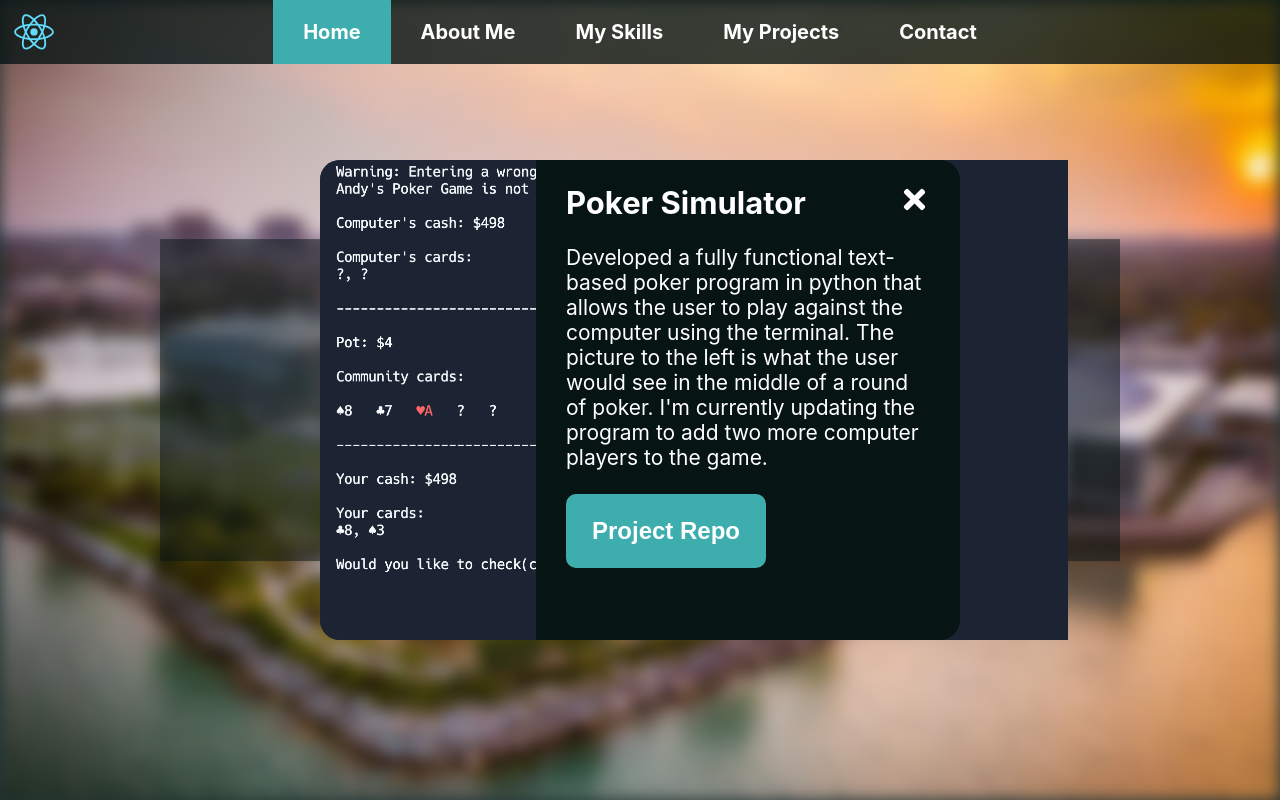
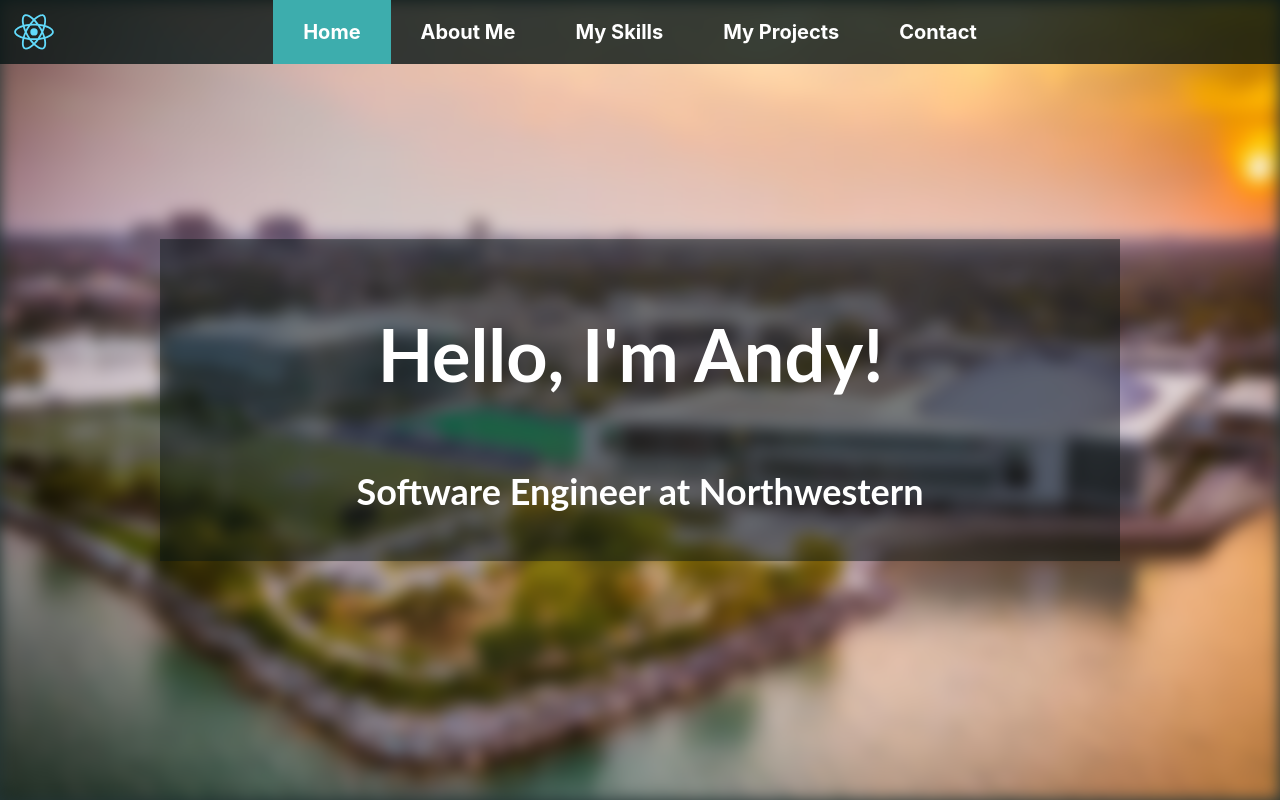
Before and after one commit to Andy-V12345/Personal-Website, a React (Create React App) app in the folder andy-website/: page / in a window 1280 px wide. Shown: the top 800 px of the page. Built offline with nearby package versions, Linux system fonts and the light colour scheme.

Commit message:
added project description display

```diff
--- a/andy-website/src/App.css
+++ b/andy-website/src/App.css
@@ -355,16 +355,29 @@ img.bg {
   height: 75%;
 }
 
+.background-container {
+  position: fixed;
+  width: 100%;
+  height: 100vh;
+  top: 0;
+  left: 0;
+}
+
 .project-description-container {
   position: fixed;
   background-color: #213333;
   border-radius: 20px;
   color: white;
-  width: 50%;
-  height: 60vh;
+  width: 60%;
+  height: 65vh;
   left: 50%;
   top: 50%;
   transform: translate(-50%, -50%);
+}
+
+.hidden {
+  display: none;
+  visibility: collapse;
 }
 
 .project-image {
@@ -382,7 +395,7 @@ img.bg {
   background-color: rgba(7,20,20);
   padding: 0 20px;
   height: 100%;
-  max-width: 60%;
+  max-width: 55%;
   right: 0;
   text-align: left;
 }
@@ -391,10 +404,14 @@ img.bg {
   position: absolute;
   margin-right: 30px;
   right: 0;
+  transform: rotate(-90deg);
+  transition: 0.3s ease-in-out;
 }
 
 .FaTimes.hover {
   color: #3DADAD;
+  transform: rotate(90deg);
+  transition: 0.3s ease-in-out;
 }
 
 .description-container h3 {
@@ -418,7 +435,3 @@ img.bg {
   padding: calc(7px + 2vmin) calc(10px + 2vmin);
   font-size: calc(8px + 2vmin);
 }
-
-.hidden {
-  visibility: hidden;
-}
--- a/andy-website/src/App.js
+++ b/andy-website/src/App.js
@@ -14,7 +14,24 @@ import React from 'react';
 
 function App() {
 
-  const [isDescriptionVisible, setVisibility] = React.useState(() => false)
+  const visibilityStates = {
+    'poker': false,
+    'weather': false,
+    'LLL': false
+  }
+
+  const [isVisible, setVisibility] = React.useState(() => visibilityStates)
+
+  function displayProject(id) {
+    visibilityStates[id] = true
+    setVisibility(visibilityStates)
+  }
+
+  function closeProject(id) {
+    visibilityStates[id] = false
+    setVisibility(visibilityStates)
+  }
+
 
   return (
     <div className='App'>
@@ -89,9 +106,21 @@ function App() {
         </div>
         <div className='right-container'>
           <div className='projects-container'>
-            <ProjectBox image='poker.png' title='Poker Simulator'>Skills used: Python</ProjectBox>
-            <ProjectBox image='weather.jpeg' title='Weather App'>Skills used: Swift, SwiftUI, XCode</ProjectBox>
-            <ProjectBox image='LLL.png' title='Linked List Library'>Skills used: Python</ProjectBox>
+            <ProjectBox onShow={() => displayProject('poker')}
+              image='poker.png'
+              title='Poker Simulator'>
+                Skills used: Python
+            </ProjectBox>
+            <ProjectBox onShow={() => displayProject('weather')}
+            image='weather.jpeg'
+            title='Weather App'>
+              Skills used: Swift, SwiftUI, XCode
+            </ProjectBox>
+            <ProjectBox onShow={() => displayProject('LLL')}
+            image='LLL.png'
+            title='Linked List Library'>
+              Skills used: Python
+            </ProjectBox>
           </div>
         </div>
       </div>
@@ -111,7 +140,23 @@ function App() {
 
       <Navbar />
 
-      <ProjectDescription className={isDescriptionVisible ? '' : 'hidden'}/>
+      <ProjectDescription id='poker' title='Poker Simulator' link='https://github.com/Andy-V12345/Poker' image='poker.png' visible={isVisible} onShow={closeProject}>
+        Developed a fully functional text-based poker program in python that allows the user to play against
+        the computer using the terminal. The picture to the left is what the user would see in the middle of a round of poker.
+        I'm currently updating the program to add two more computer players to the game.
+      </ProjectDescription>
+
+      <ProjectDescription id='weather' title='Weather App' link='https://github.com/Andy-V12345/Weather-App' image='weather.jpeg' visible={isVisible} onShow={closeProject}>
+        Programmed a rough replica of the Apple Weather App that displays information on current weather conditions, the 12-hour
+        and weekly forecast, precipitation, humidity, and the wind. The data is pulled from the OpenWeather API and is parsed
+        with Swift's Codable protocol. I also used Swift's CoreLocation library to access the user's location with their permission.
+      </ProjectDescription>
+
+      <ProjectDescription id='LLL' title='Linked List Library' link='https://github.com/Andy-V12345/Linked-List-Library' image='LLL.png' visible={isVisible} onShow={closeProject}>
+        Developed a Python library that provides 6 useful functionalities to linked lists. The library allows users to create a
+        linked list from a normal list; more conveniently access, replace, insert and delete data from a linked list; and obtain
+        the length of the linked list.
+      </ProjectDescription>
 
     </div>
 
--- a/andy-website/src/ProjectBox.js
+++ b/andy-website/src/ProjectBox.js
@@ -1,12 +1,12 @@
 import './App.css';
 import React from 'react';
 
-function ProjectBox({image, title, children}) {
+function ProjectBox({image, title, children, onShow}) {
     const [state, setState] = React.useState(() => '')
 
 
     return (
-        <div onMouseEnter={() => setState('hover')} onMouseLeave={() => setState('')} id={state} className='projectbox'>
+        <div onClick={onShow} onMouseEnter={() => setState('hover')} onMouseLeave={() => setState('')} id={state} className='projectbox'>
             <div className='img-container'>
                 <img src={image} alt='project image' />
             </div>
--- a/andy-website/src/ProjectDescription.js
+++ b/andy-website/src/ProjectDescription.js
@@ -4,22 +4,25 @@ import BlueButton from "./BlueButton";
 import {FaTimes} from "react-icons/fa";
 
 
-function ProjectDescription() {
+function ProjectDescription({id, visible, onShow, title, children, link, image}) {
     const [state, setState] = React.useState(() => 'FaTimes')
 
+    const handleClick = React.useCallback(() => {
+        onShow(id)
+    }, [onShow])
+
     return (
-
-        <div className='project-description-container'>
-            <img className="project-image" src='poker.png' alt='image' />
-            <div className='description-container'>
-                <h3 onMouseEnter={() => setState('FaTimes hover')} onMouseLeave={() => setState('FaTimes')}><FaTimes className={state}/></h3>
-                <h3>Poker Simulator</h3>
-                <p>
-                    Developed a fully functional text-based poker program in python that allows the user to play against
-                    the computer using the terminal. The picture to the left is what the user would see in the middle of a round of poker.
-                    I'm currently updating the program to add two more computer players to the game.
-                </p>
-                <BlueButton link='https://github.com/Andy-V12345/Poker'>Project Repo</BlueButton>
+        <div onClick={handleClick} className={visible[id] ? 'background-container' : 'hidden'}>
+            <div className={visible[id] ? 'project-description-container' : 'hidden'}>
+                <img className="project-image" src={image} alt='image' />
+                <div className='description-container'>
+                    <h3 onClick={handleClick} onMouseEnter={() => setState('FaTimes hover')} onMouseLeave={() => setState('FaTimes')}><FaTimes className={state}/></h3>
+                    <h3>{title}</h3>
+                    <p>
+                        {children}
+                    </p>
+                    <BlueButton link={link}>Project Repo</BlueButton>
+                </div>
             </div>
         </div>
 
```
